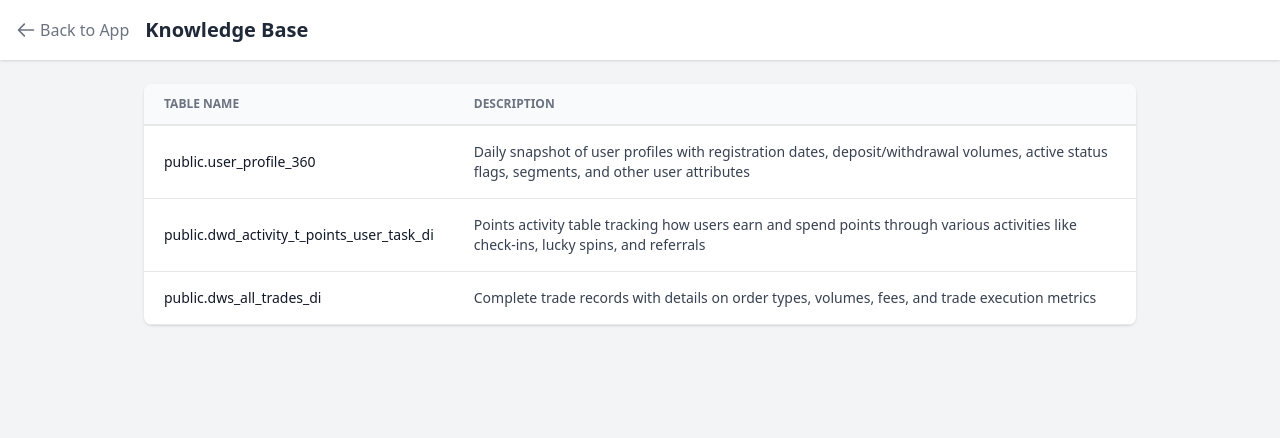
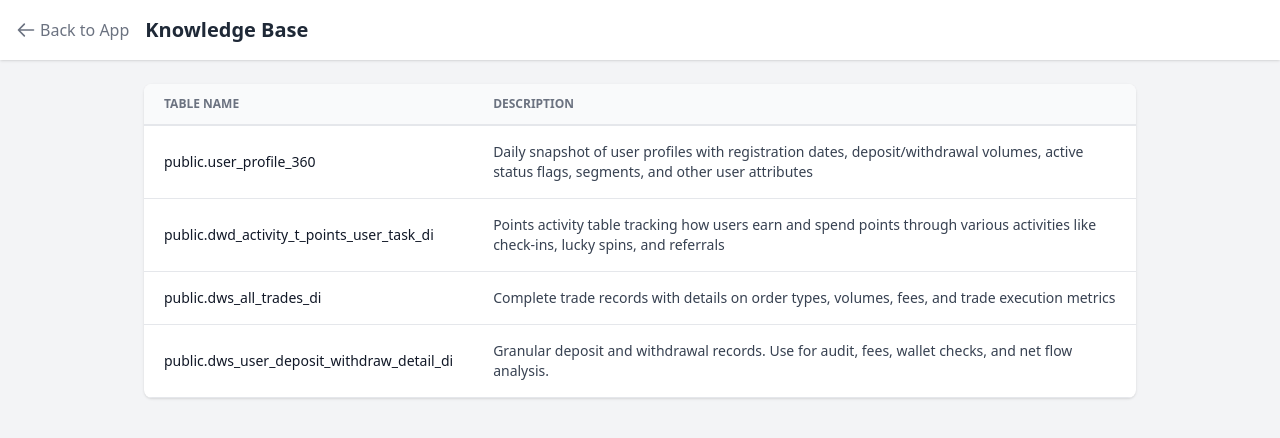
Before and after one commit to aiengrshafiq/obe_ai_bi, a FastAPI app: page /admin/knowledge_base in a window 1280 px wide. Shown: the top 438 px of the page. Run offline with FastAPI, Linux system fonts and the light colour scheme; parts of the project's set-up code (start-up, migrations or seed data) failed here and were passed over; some libraries are stand-ins or nearby versions.

Commit message:
knowledge base updated

```diff
--- a/app/main.py
+++ b/app/main.py
@@ -27,7 +27,7 @@ setup_vanna_db_connection()
 # 4. Register Startup Event (Auto-Train)
 @app.on_event("startup")
 async def startup_event():
-    await train_vanna_on_startup(force_retrain=True)
+    await train_vanna_on_startup(force_retrain=False)
 
 # 5. CORS (Keep this)
 app.add_middleware(
--- a/app/templates/chat.html
+++ b/app/templates/chat.html
@@ -87,7 +87,7 @@
                 <div class="w-8 h-8 rounded-full bg-blue-600 flex-shrink-0 flex items-center justify-center text-white text-xs shadow-sm">AI</div>
                 <div class="bg-white border border-gray-100 p-6 rounded-2xl rounded-tl-none shadow-sm w-full">
                     <h3 class="font-medium text-gray-900 mb-2">Hello! I'm connected to the Data Warehouse.</h3>
-                    <p class="text-sm text-gray-600">Ask me about Deposits, Trades, or User Positions.</p>
+                    <p class="text-sm text-gray-600">Ask me about User Profile, Trading Activity, Points System or Financial Audit.</p>
                 </div>
             </div>
             <div id="scroll-anchor" class="h-32"></div>
--- a/app/templates/knowledge_base.html
+++ b/app/templates/knowledge_base.html
@@ -58,6 +58,14 @@
                             Complete trade records with details on order types, volumes, fees, and trade execution metrics
                         </td>
                     </tr>
+                    <tr class="hover:bg-gray-50 transition">
+                        <td class="px-5 py-4 border-b border-gray-200 text-sm font-medium text-gray-900">
+                            public.dws_user_deposit_withdraw_detail_di
+                        </td>
+                        <td class="px-5 py-4 border-b border-gray-200 text-sm text-gray-700">
+                            Granular deposit and withdrawal records. Use for audit, fees, wallet checks, and net flow analysis.
+                        </td>
+                    </tr>
                 </tbody>
             </table>
         </div>
```
